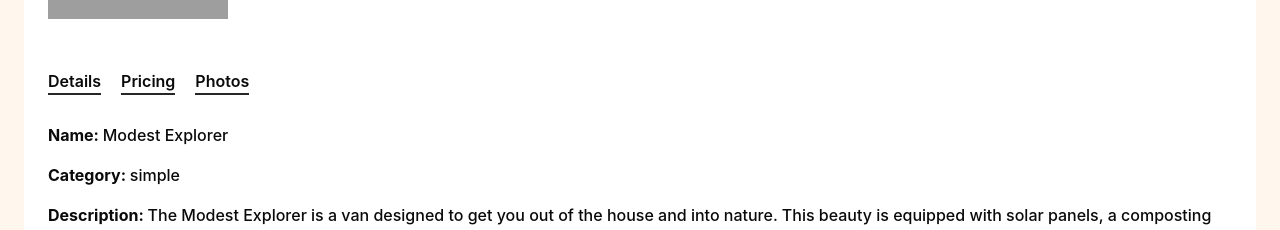
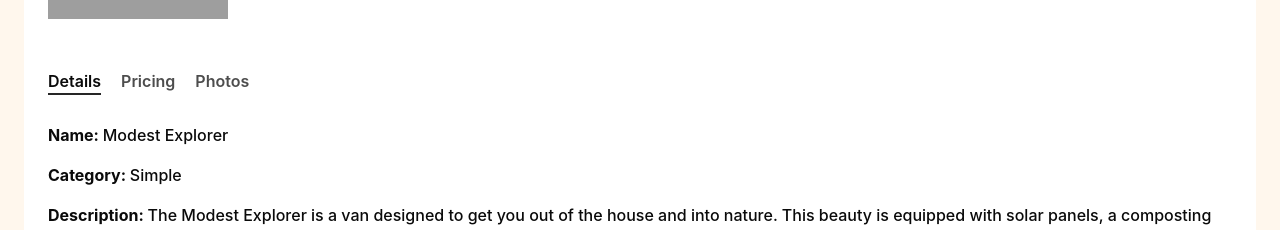
Before and after one commit to Sugu17/VanLife, a React (Vite) app: page /host/vans/1 in a window 1280 px wide. Shown: the part 424-654 px from the top of the page. Built offline with nearby package versions, Linux system fonts and the light colour scheme; grey boxes are pictures that could not be loaded; what tailwind-override would draw is missing.

Commit message:
Implement-HostVanDetailPage component

```diff
--- a/src/App.tsx
+++ b/src/App.tsx
@@ -9,6 +9,8 @@ import HostLayout from "./Components/host/HostLayout";
 import HostVansPage from "./Pages/host/vans/HostVansPage";
 import HostVanDetailPage from "./Pages/host/vans/HostVanDetailPage";
 import HostVanInfo from "./Pages/host/vans/HostVanInfo";
+import Price from "./Components/Price";
+import HostVanImage from "./Pages/host/vans/HostVanImage";
 
 function App() {
   return (
@@ -24,6 +26,8 @@ function App() {
           <Route path="income"></Route>
           <Route path="vans/:id" element={<HostVanDetailPage />}>
             <Route index element={<HostVanInfo />} />
+            <Route path="pricing" element={<Price />} />
+            <Route path="photos" element={<HostVanImage />} />
           </Route>
         </Route>
       </Route>
--- /dev/null
+++ b/src/Components/Price.tsx
@@ -0,0 +1,20 @@
+import { useOutletContext } from "react-router-dom";
+
+interface Props {
+  name: string;
+  price: number;
+  type: string;
+  imgURL: string;
+  desc: string;
+}
+
+function Price() {
+  const { price }: Props = useOutletContext();
+  return (
+    <span className="text-4xl text-neutral-950">
+      ${price}
+      <span className="text-xl text-neutral-700">/day</span>
+    </span>
+  );
+}
+export default Price;
--- a/src/Pages/host/vans/HostVanDetail.tsx
+++ b/src/Pages/host/vans/HostVanDetail.tsx
@@ -40,8 +40,8 @@ interface Props {
 function HostVanDetail({ imgURL, name, price, type, desc }: Props) {
   const navLinks: NavInfo[] = [
     { to: "", name: "Details" },
-    { to: "", name: "Pricing" },
-    { to: "", name: "Photos" },
+    { to: "pricing", name: "Pricing" },
+    { to: "photos", name: "Photos" },
   ];
   return (
     <div className="flex flex-col gap-7 p-6 bg-white rounded-md">
@@ -55,7 +55,7 @@ function HostVanDetail({ imgURL, name, price, type, desc }: Props) {
         </div>
         <VanCardDetail name={name} price={price} type={type} />
       </div>
-      <NavLinks info={navLinks} textSize="sm" />
+      <NavLinks info={navLinks} textSize="sm" end />
       <Outlet context={{ name, price, type, imgURL, desc }} />
     </div>
   );
--- a/src/Pages/host/vans/HostVanDetailPage.tsx
+++ b/src/Pages/host/vans/HostVanDetailPage.tsx
@@ -1,4 +1,4 @@
-import { useParams } from "react-router-dom";
+import { Link, useParams } from "react-router-dom";
 import GoBack from "../../../Components/GoBack";
 import { VanData } from "../../../data/data";
 import useVans, { getVanById } from "../../../hooks/useVans";
@@ -11,7 +11,9 @@ function HostVanDetailPage() {
 
   return (
     <div className="flex flex-col gap-9">
-      <GoBack />
+      <Link to={"/host/vans"}>
+        <GoBack />
+      </Link>
       <HostVanDetail
         imgURL={van.imageUrl}
         name={van.name}
--- /dev/null
+++ b/src/Pages/host/vans/HostVanImage.tsx
@@ -0,0 +1,19 @@
+import { useOutletContext } from "react-router-dom";
+
+interface Props {
+  name: string;
+  price: number;
+  type: string;
+  imgURL: string;
+  desc: string;
+}
+
+function HostVanImage() {
+  const { imgURL }: Props = useOutletContext();
+  return (
+    <div className="max-w-[102px]">
+      <img src={imgURL} className="aspect-square rounded-md" alt="" />
+    </div>
+  );
+}
+export default HostVanImage;
--- a/src/Pages/host/vans/HostVanInfo.tsx
+++ b/src/Pages/host/vans/HostVanInfo.tsx
@@ -18,7 +18,7 @@ function HostVanInfo() {
       </span>
       <span className="text-base text-neutral-950 font-bold">
         Category:&nbsp;
-        <span className="font-medium">{props.type}</span>
+        <span className="font-medium capitalize">{props.type}</span>
       </span>
       <span className="text-base text-neutral-950 font-bold">
         Description:&nbsp;
--- a/src/Pages/host/vans/HostVansPage.tsx
+++ b/src/Pages/host/vans/HostVansPage.tsx
@@ -1,3 +1,4 @@
+import { Link } from "react-router-dom";
 import useVanStore from "../../../hooks/useVanStore";
 import useVans from "../../../hooks/useVans";
 import VanMedia from "../home/VanMedia";
@@ -6,12 +7,9 @@ function HostVansPage() {
   useVans();
   const vans = useVanStore((state) => state.vans);
   const listedVans = vans?.map((van, index) => (
-    <VanMedia
-      key={index}
-      name={van.name}
-      imgURL={van.imageUrl}
-      price={van.price}
-    />
+    <Link to={`/host/vans/${van.id}`} key={index}>
+      <VanMedia name={van.name} imgURL={van.imageUrl} price={van.price} />
+    </Link>
   ));
   return (
     <div className="flex flex-col gap-8">
```
